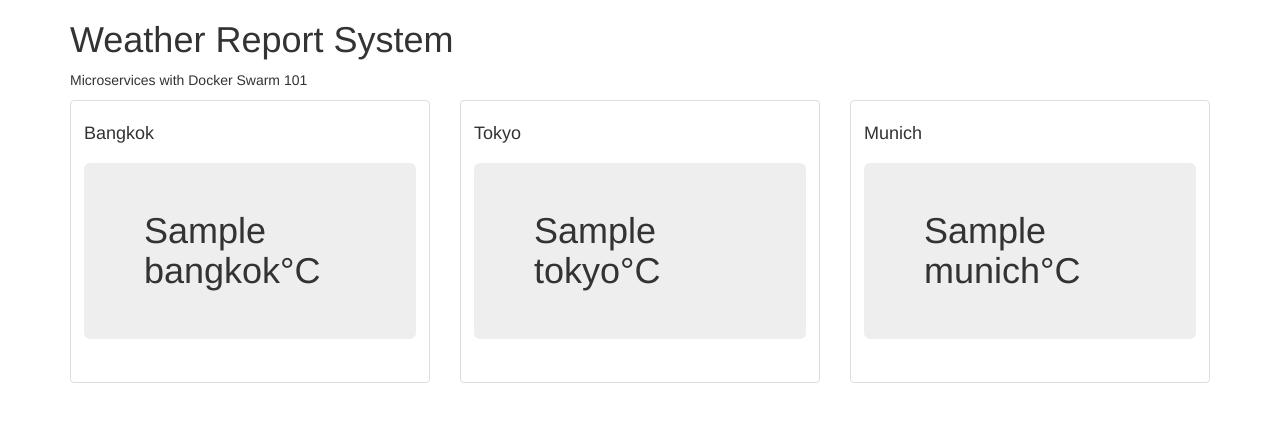
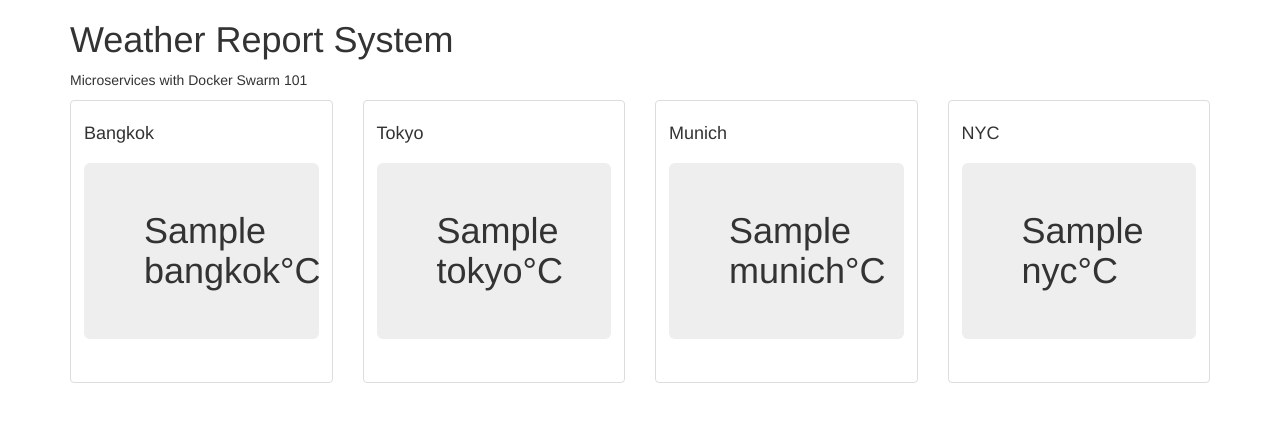
Before and after one commit to zkan/microservices-with-docker, a Django app: template gateway/templates/index.html in a window 1280 px wide. Shown: the top 422 px of the page. Run offline with Django 3.2, Linux system fonts and the light colour scheme; the template is opened without the code that fills it: most values are stand-ins (such as "Sample title", 1, 10 or a date in 2020); some libraries are stand-ins or nearby versions.

Commit message:
Call nyc service on gateway

```diff
--- a/gateway/gateway/views.py
+++ b/gateway/gateway/views.py
@@ -18,6 +18,10 @@ def index(request):
     data = response.json()
     context['munich'] = data['celsius']
 
+    response = requests.get('http://nyc:9292/')
+    data = response.json()
+    context['nyc'] = data['celsius']
+
     return render(
         request,
         'index.html',
--- a/gateway/templates/index.html
+++ b/gateway/templates/index.html
@@ -8,7 +8,7 @@
         <h1>Weather Report System</h1>
         <p>Microservices with Docker Swarm 101</p>
         <div class="row">
-            <div class="col-sm-6 col-md-4">
+            <div class="col-sm-6 col-md-3">
                 <div class="thumbnail">
                     <div class="caption">
                         <h4>Bangkok</h4>
@@ -16,7 +16,7 @@
                     </div>
                 </div>
             </div>
-            <div class="col-sm-6 col-md-4">
+            <div class="col-sm-6 col-md-3">
                 <div class="thumbnail">
                     <div class="caption">
                         <h4>Tokyo</h4>
@@ -24,11 +24,19 @@
                     </div>
                 </div>
             </div>
-            <div class="col-sm-6 col-md-4">
+            <div class="col-sm-6 col-md-3">
                 <div class="thumbnail">
                     <div class="caption">
                         <h4>Munich</h4>
                         <h1 class="jumbotron">{{ munich }}&deg;C</h1>
+                    </div>
+                </div>
+            </div>
+            <div class="col-sm-6 col-md-3">
+                <div class="thumbnail">
+                    <div class="caption">
+                        <h4>NYC</h4>
+                        <h1 class="jumbotron">{{ nyc }}&deg;C</h1>
                     </div>
                 </div>
             </div>
```
